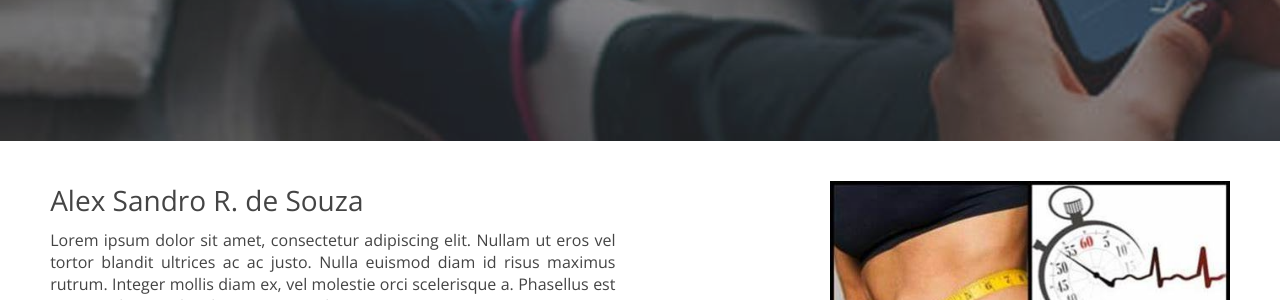
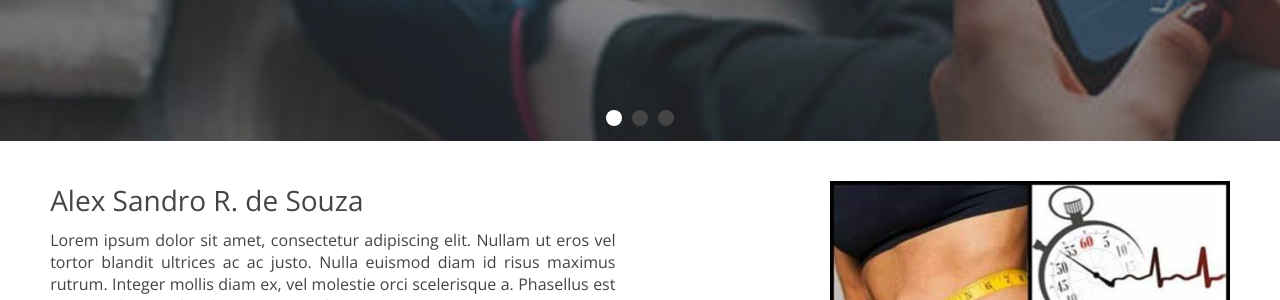
Before and after one commit to alexsrs/Projeto-01, a PHP site: page /php-projetos/ in a window 1280 px wide. Shown: the part 540-840 px from the top of the page. Run offline with PHP 8.4, Linux system fonts and the light colour scheme.

Commit message:
Controle de slider

```diff
--- a/estilo/style.css
+++ b/estilo/style.css
@@ -154,6 +154,31 @@ section.banner-container form input[type=submit]{
 	cursor: pointer;
 	border: 0;
 }
+
+.bullets{
+	position: absolute;
+	z-index: 5;
+	bottom: 10px;
+	left: 50%;
+	transform: translateX(-50%);
+}
+
+.bullets span{
+	display: inline-block;
+	margin: 0 5px;
+	width: 16px;
+	height: 16px;
+	border-radius: 50%;
+	cursor: pointer;
+	background-color: #444;
+}
+
+.bullets span.active-slider{
+	background: white;
+}
+
+
+
 
 section.descricao-autor{
 	padding: 40px 0;
--- a/js/slider.js
+++ b/js/slider.js
@@ -7,14 +7,34 @@ $(function() {
 	function initSlider(){
 		$('.banner-single').hide();
 		$('.banner-single').eq(0).show();
+		for(var i = 0; i < maxSlide+1; i++){
+			var content = $('.bullets').html();
+			if(i == 0)
+				content+='<span class="active-slider"></span>';
+			else
+				content+='<span></span>';
+			$('.bullets').html(content);
+		}
 	}
 	function changeSlider(){
 		setInterval(function(){
-			$('.banner-single').eq(curSlide).fadeOut(2000);
+			$('.banner-single').eq(curSlide).stop().fadeOut(2000);
 			curSlide++;
 			if (curSlide > maxSlide)
 				curSlide = 0;
-			$('.banner-single').eq(curSlide).fadeIn(2000);
+			$('.banner-single').eq(curSlide).stop().fadeIn(2000);
+			// trocar bullets da navegação de slider
+			$('.bullets span').removeClass('active-slider');
+			$('.bullets span').eq(curSlide).addClass('active-slider');
 		},delay * 1000);
 	}
+
+	$('body').on('click','.bullets span',function(){
+		var currentBullet = $(this);
+		$('.banner-single').eq(curSlide).stop().fadeOut(2000);
+		curSlide = currentBullet.index();
+		$('.banner-single').eq(curSlide).stop().fadeIn(2000);
+		$('.bullets span').removeClass('active-slider');
+		currentBullet.addClass('active-slider');
+	});
 })
--- a/pages/home.php
+++ b/pages/home.php
@@ -11,6 +11,7 @@
 				<input type="submit" name="acao" value="Cadastrar">
 			</form>
 		</div><!-- center -->
+		<div class="bullets"></div><!--bullets-->
 	</section><!--banner-container-->
 	<section class="descricao-autor">
 		<div class="center">
```
